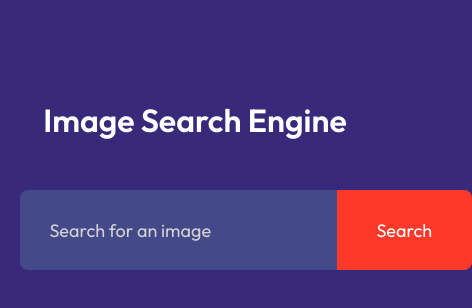
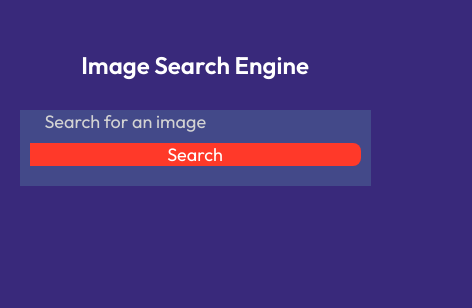
Before and after one commit to AyushT05/Image-Search-Engine, a plain HTML site: page index.html in a window 390 px wide. Shown: the whole page, 472 px wide, since content can reach past the window. Drawn offline with Linux system fonts and the light colour scheme.

Commit message:
Update style.css

```diff
--- a/style.css
+++ b/style.css
@@ -24,7 +24,7 @@ h1 {
     text-align: center;
     margin: 100px auto 50px;
     font-weight: 600;
-    animation: fadeIn 1s ease-in; /* Apply fade-in animation */
+    animation: fadeIn 2s ease-in; /* Apply fade-in animation */
 }
 
 form {
@@ -35,7 +35,6 @@ form {
     background: #434989;
     display: flex;
     align-items: center;
-    border-radius: 8px;
 
     /* Smooth pop-up animation */
     animation: popUp 0.6s ease-out forwards; /* Apply pop-up animation */
@@ -61,6 +60,7 @@ form input {
     color: #fff;
     font-size: 18px;
     padding: 0 30px;
+
 }
 
 form button {
@@ -74,6 +74,7 @@ form button {
     border-top-right-radius: 8px;
     border-bottom-right-radius: 8px;
     cursor: pointer;
+
 }
 
 ::placeholder {
@@ -112,3 +113,47 @@ form button {
    object-fit :cover;
    border-radius :5px;
 }
+
+/* Responsive Styles */
+
+/* For tablets and smaller devices */
+@media (max-width: 1024px) {
+
+   #search-result {
+       grid-template-columns: repeat(2, 1fr); /* Two columns for tablets */
+   }
+
+   form {
+       flex-direction: column; /* Stack input and button vertically */
+       height:auto; /* Allow height to adjust based on content */
+       padding-bottom:10px; /* Add some space at the bottom */
+   }
+
+   form input, form button {
+       width: calc(100% - 20px); /* Full width with some margin */
+       margin-bottom:10px; /* Space between input and button */
+       padding-left:10px; /* Adjust padding for better appearance */
+       padding-right:10px; /* Adjust padding for better appearance */
+   }
+}
+
+/* For mobile devices */
+@media (max-width: 600px) {
+
+   h1 {
+       font-size: 24px; /* Smaller heading on mobile */
+       margin-top: 50px; /* Reduced top margin for mobile view */
+       margin-bottom: 30px; /* Reduced bottom margin for mobile view */
+   }
+
+   #search-result {
+       grid-template-columns: repeat(1, 1fr); /* Single column for mobile */
+       grid-gap :20px; /* Reduced gap between images */
+   }
+
+   form input, form button {
+       width: calc(100% - 20px); /* Full width with some margin */
+       padding-left:15px; /* Adjust padding for better appearance */
+       padding-right:15px; /* Adjust padding for better appearance */
+   }
+}
```
